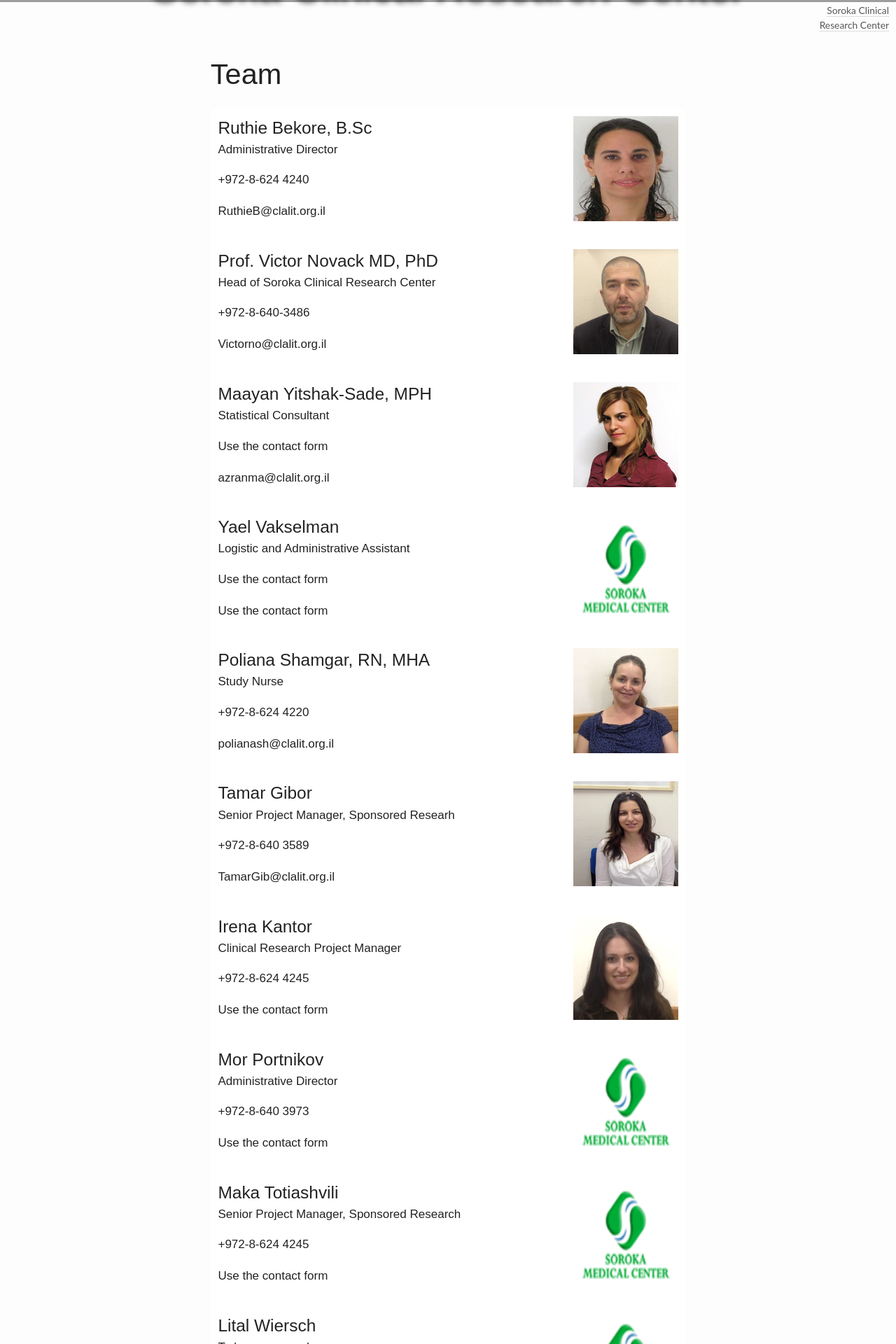
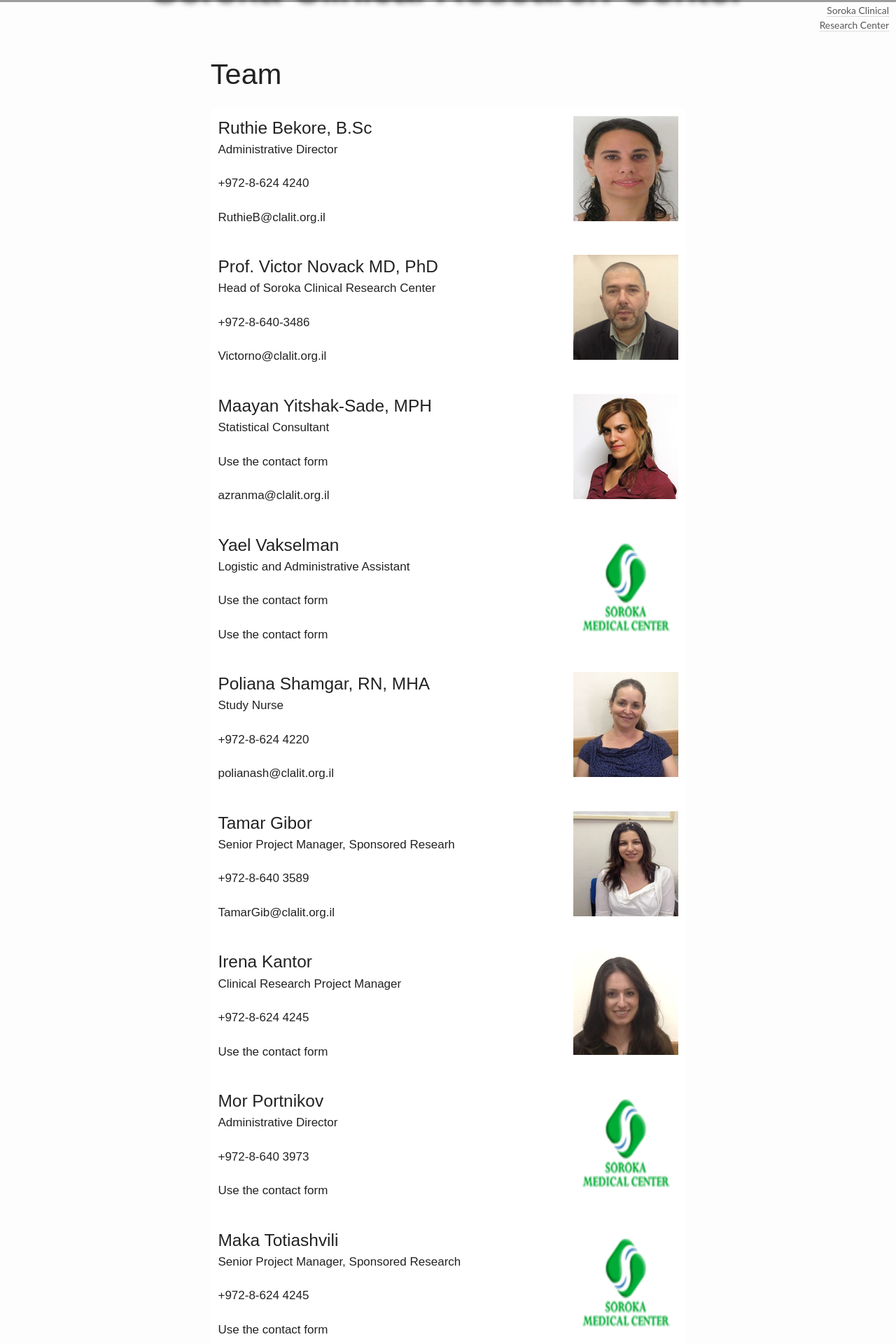
Before and after one commit to vsevkayf/OmarKhayyam, a Jekyll site: the page built from pages/team.html, in a window 1280 px wide. Shown: the part 380-2300 px from the top of the page at 70% size. Built offline with Jekyll 4.4.1, drawn with Linux system fonts in a browser that asks for light colours; nearby versions of some CDN libraries; some web fonts are replaced.

Commit message:
Update team.html

```diff
--- a/pages/team.html
+++ b/pages/team.html
@@ -20,8 +20,8 @@ permalink: "/team/"
         <tr>
           <td><img src="{{ site.urlimg }}team150x150/{{ member.pic }}.png" class="img-responsive img-circle" align="right" style="width: 150px;height: 150px;border-radius:0;">
               <a href="{{ member.url }}" target="_blank"><h4 style="font-size: 1.4375rem;margin: 0 0 0 0;">{{ member.name }}</h4></a>
-              <p class="text-muted" >{{ member.position }}</p>
-              <p class="text-muted" style="line-height:1.1em;">{{ member.phone }}</p>
+              <p class="text-muted">{{ member.position }}</p>
+              <p class="text-muted">{{ member.phone }}</p>
               <p class="text-muted">{{ member.email }}</p>
           </td>
         </tr>
```
